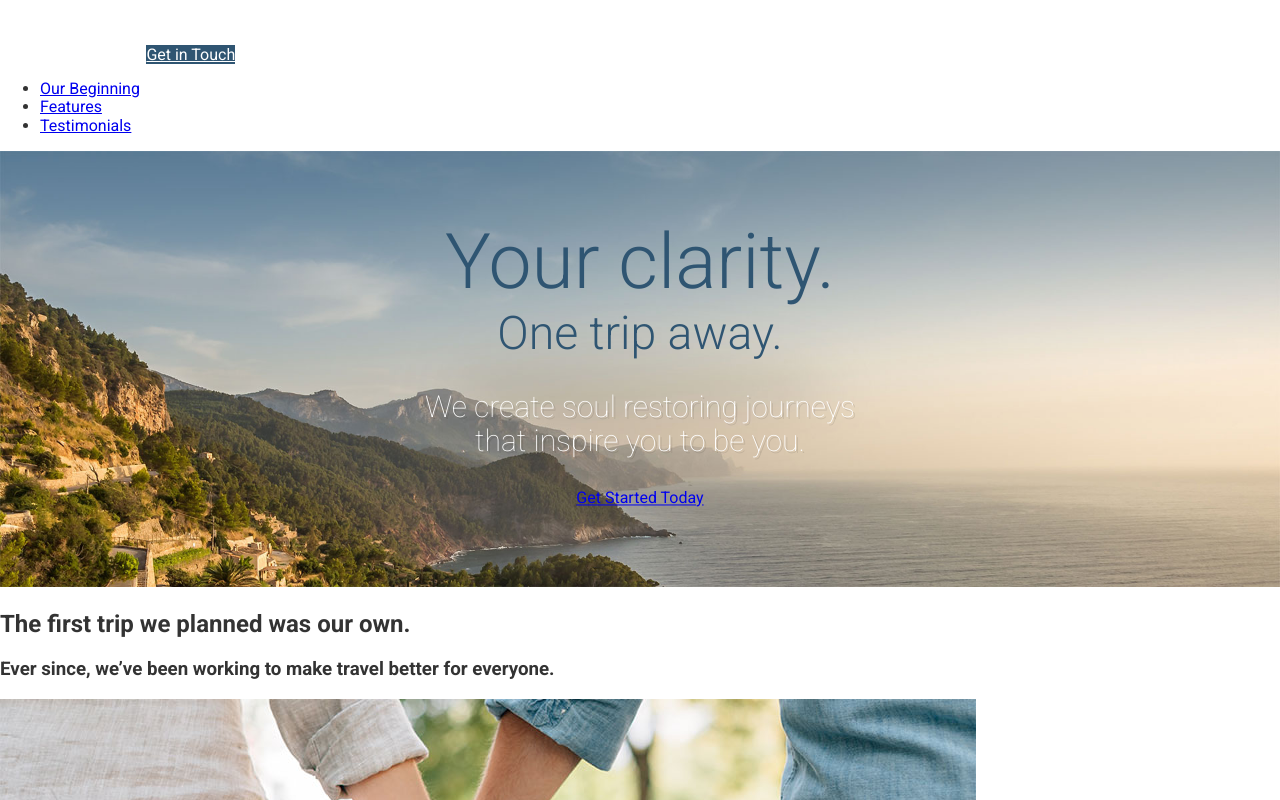
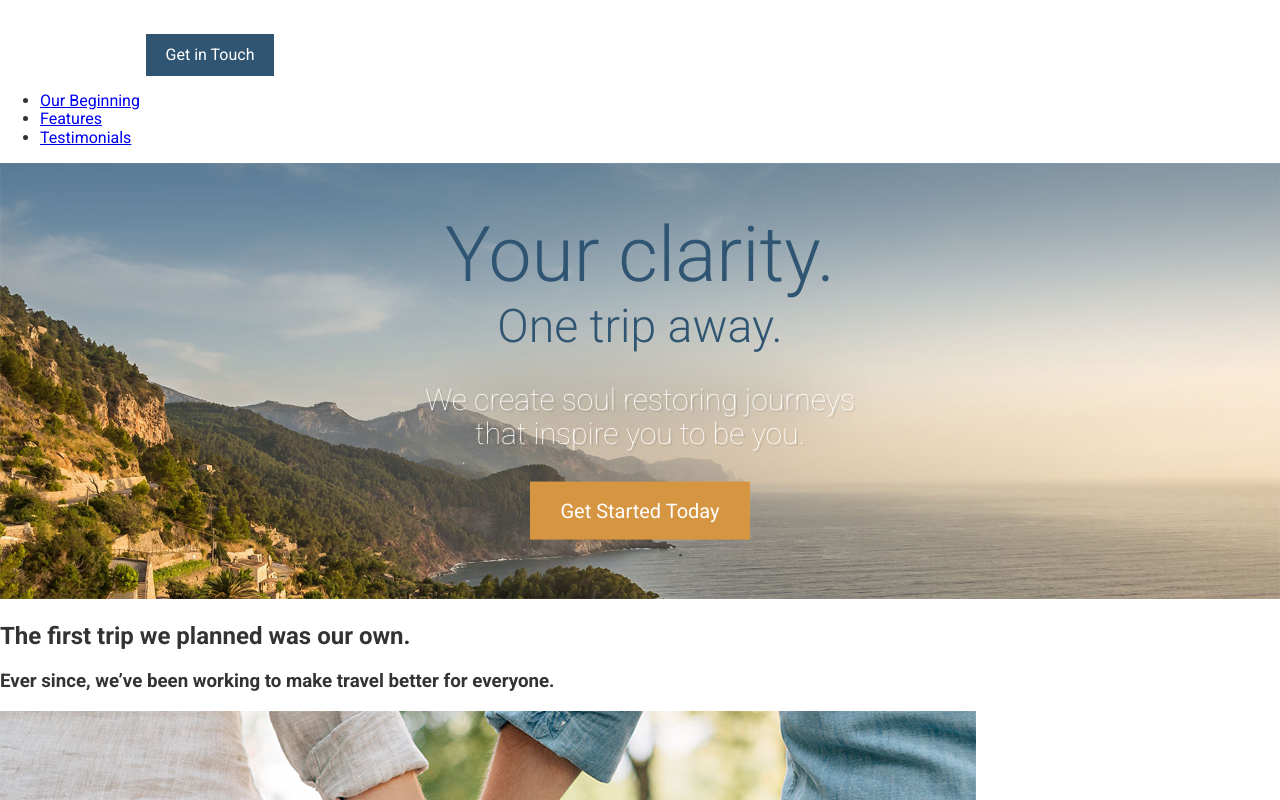
Before and after one commit to AAnderson1817/travel-prac, a website: page app/index.html in a window 1280 px wide. Shown: the top 800 px of the page. Drawn offline with Linux system fonts and the light colour scheme.

Commit message:
debugging gulp errors

```diff
--- /dev/null
+++ b/app/assets/styles/base/_variables.css
@@ -0,0 +1,2 @@
+$mainBlue: #2f5572;
+$mainOrange: #d59541;
--- a/app/assets/styles/modules/_btn.css
+++ b/app/assets/styles/modules/_btn.css
@@ -1,7 +1,17 @@
-.btn{
+.btn {
   background-color: $mainBlue;
-  color:white;
-  text-decoration:none;
-  padding: 1.2rem;
-  display:inline-block;
+  color: #FFF;
+  text-decoration: none;
+  padding: .75rem 1.2rem;
+  display: inline-block;
+
+  &--orange {
+    background-color: $mainOrange;
+  }
+
+  &--large {
+    font-size: 1.25rem;
+    padding: 1.1rem 1.9rem;
+  }
+
 }
--- a/app/assets/styles/modules/_large-hero.css
+++ b/app/assets/styles/modules/_large-hero.css
@@ -1,40 +1,37 @@
-.large-hero{
-  position:relative;
+.large-hero {
+  position: relative;
 
-  &__text-content{
-    position:absolute;
-    top:50%;
+  &__text-content {
+    position: absolute;
+    top: 50%;
     transform: translateY(-50%);
-    right:0;
-    left:0;
-    width:100%;
-    text-align:center;
+    left: 0;
+    width: 100%;
+    text-align: center;
   }
 
-  &__title{
-    font-weight:300;
+  &__title {
+    font-weight: 300;
     color: $mainBlue;
     font-size: 4.8rem;
-    margin:0;
+    margin: 0;
   }
 
-  &__subtitle{
-    font-weight:300;
+  &__subtitle {
+    font-weight: 300;
     color: $mainBlue;
     font-size: 2.9rem;
-    margin:0;
+    margin: 0;
   }
-  &__description{
-    color:#FFF;
+
+  &__description {
+    color: #FFF;
     font-size: 1.875rem;
-    font-weight:100;
-    text-shadow: 2px 2px 0 rgba(0,0,0,.1);
-    max-width:30rem;
-    margin-left:auto;
-    margin-right:auto;
+    font-weight: 100;
+    text-shadow: 2px 2px 0 rgba(0, 0, 0, .1);
+    max-width: 30rem;
+    margin-left: auto;
+    margin-right: auto;
+  }
 
-  }
-  &__link{
-
-  }
 }
--- a/app/assets/styles/styles.css
+++ b/app/assets/styles/styles.css
@@ -1,15 +1,5 @@
 @import "normalize.css";
-@import "modules/_large-hero";
 @import "base/_global";
 @import "base/_variables";
+@import "modules/_large-hero";
 @import "modules/_btn";
-
-
-body{
-  font-family:"Roboto",sans-serif;
-  color:#333;
-}
-img{
-  max-width:100%;
-  height:auto;
-}
--- a/app/index.html
+++ b/app/index.html
@@ -7,12 +7,14 @@
   <title>Clear View Escapes</title>
   <meta name="keywords" content="Travel planning, travel bundles, travel escapes, affordable travel">
   <meta name="description" content="Your clarify. One trip away. We create soul restoring journeys that inspire you to be you.">
+
   <link rel="stylesheet" href="temp/styles/styles.css">
+
 </head>
 <body>
   <header>
     <img src="assets/images/icons/clear-view-escapes.svg">
-    <a class="btn" href="#">Get in Touch</a>
+    <a href="#" class="btn">Get in Touch</a>
     <nav>
       <ul>
         <li><a href="#our-beginning">Our Beginning</a></li>
@@ -28,7 +30,7 @@
       <h1 class="large-hero__title">Your clarity.</h1>
       <h2 class="large-hero__subtitle">One trip away.</h2>
       <p class="large-hero__description">We create soul restoring journeys that inspire you to be you.</p>
-      <p><a href="#">Get Started Today</a></p>
+      <p><a href="#" class="btn btn--orange btn--large">Get Started Today</a></p>
     </div>
   </div>
 
@@ -85,7 +87,7 @@
   </div>
 
   <footer>
-    <p>Copyright &copy; 2016 Clear View Escapes. All rights reserved. <a href="#">Get in Touch</a></p>
+    <p>Copyright &copy; 2016 Clear View Escapes. All rights reserved. <a href="#" class="btn btn--orange">Get in Touch</a></p>
   </footer>
 </body>
 </html>
--- a/app/temp/styles/styles.css
+++ b/app/temp/styles/styles.css
@@ -1,71 +1,35 @@
-.large-hero{
-  position:relative;
-}
-.large-hero__text-content{
-  position:absolute;
-  top:50%;
-  -webkit-transform: translateY(-50%);
-          transform: translateY(-50%);
-  right:0;
-  left:0;
-  width:100%;
-  text-align:center;
-}
-.large-hero__title{
-  font-weight:300;
-  color: #2f5572;
-  font-size: 4.8rem;
-  margin:0;
-}
-.large-hero__subtitle{
-  font-weight:300;
-  color: #2f5572;
-  font-size: 2.9rem;
-  margin:0;
-}
-.large-hero__description{
-  color:#FFF;
-  font-size: 1.875rem;
-  font-weight:100;
-  text-shadow: 2px 2px 0 rgba(0,0,0,.1);
-  max-width:30rem;
-  margin-left:auto;
-  margin-right:auto;
-}
-.large-hero__link{}
-body{
-  font-family:"Roboto",sans-serif;
-  color:#333;
-}
-img{
-  max-width:100%;
-  height:auto;
-}
 /*! normalize.css v4.1.1 | MIT License | github.com/necolas/normalize.css */
+
 /**
  * 1. Change the default font family in all browsers (opinionated).
  * 2. Correct the line height in all browsers.
  * 3. Prevent adjustments of font size after orientation changes in IE and iOS.
  */
+
 html {
   font-family: sans-serif; /* 1 */
   line-height: 1.15; /* 2 */
   -ms-text-size-adjust: 100%; /* 3 */
   -webkit-text-size-adjust: 100%; /* 3 */
 }
+
 /**
  * Remove the margin in all browsers (opinionated).
  */
+
 body {
   margin: 0;
 }
+
 /* HTML5 display definitions
    ========================================================================== */
+
 /**
  * Add the correct display in IE 9-.
  * 1. Add the correct display in Edge, IE, and Firefox.
  * 2. Add the correct display in IE.
  */
+
 article,
 aside,
 details, /* 1 */
@@ -80,110 +44,140 @@
 summary { /* 1 */
   display: block;
 }
+
 /**
  * Add the correct display in IE 9-.
  */
+
 audio,
 canvas,
 progress,
 video {
   display: inline-block;
 }
+
 /**
  * Add the correct display in iOS 4-7.
  */
+
 audio:not([controls]) {
   display: none;
   height: 0;
 }
+
 /**
  * Add the correct vertical alignment in Chrome, Firefox, and Opera.
  */
+
 progress {
   vertical-align: baseline;
 }
+
 /**
  * Add the correct display in IE 10-.
  * 1. Add the correct display in IE.
  */
+
 template, /* 1 */
 [hidden] {
   display: none;
 }
+
 /* Links
    ========================================================================== */
+
 /**
  * 1. Remove the gray background on active links in IE 10.
  * 2. Remove gaps in links underline in iOS 8+ and Safari 8+.
  */
+
 a {
   background-color: transparent; /* 1 */
   -webkit-text-decoration-skip: objects; /* 2 */
 }
+
 /**
  * Remove the outline on focused links when they are also active or hovered
  * in all browsers (opinionated).
  */
+
 a:active,
 a:hover {
   outline-width: 0;
 }
+
 /* Text-level semantics
    ========================================================================== */
+
 /**
  * 1. Remove the bottom border in Firefox 39-.
  * 2. Add the correct text decoration in Chrome, Edge, IE, Opera, and Safari.
  */
+
 abbr[title] {
   border-bottom: none; /* 1 */
   text-decoration: underline; /* 2 */
   text-decoration: underline dotted; /* 2 */
 }
+
 /**
  * Prevent the duplicate application of `bolder` by the next rule in Safari 6.
  */
+
 b,
 strong {
   font-weight: inherit;
 }
+
 /**
  * Add the correct font weight in Chrome, Edge, and Safari.
  */
+
 b,
 strong {
   font-weight: bolder;
 }
+
 /**
  * Add the correct font style in Android 4.3-.
  */
+
 dfn {
   font-style: italic;
 }
+
 /**
  * Correct the font size and margin on `h1` elements within `section` and
  * `article` contexts in Chrome, Firefox, and Safari.
  */
+
 h1 {
   font-size: 2em;
   margin: 0.67em 0;
 }
+
 /**
  * Add the correct background and color in IE 9-.
  */
+
 mark {
   background-color: #ff0;
   color: #000;
 }
+
 /**
  * Add the correct font size in all browsers.
  */
+
 small {
   font-size: 80%;
 }
+
 /**
  * Prevent `sub` and `sup` elements from affecting the line height in
  * all browsers.
  */
+
 sub,
 sup {
   font-size: 75%;
@@ -191,32 +185,42 @@
   position: relative;
   vertical-align: baseline;
 }
+
 sub {
   bottom: -0.25em;
 }
+
 sup {
   top: -0.5em;
 }
+
 /* Embedded content
    ========================================================================== */
+
 /**
  * Remove the border on images inside links in IE 10-.
  */
+
 img {
   border-style: none;
 }
+
 /**
  * Hide the overflow in IE.
  */
+
 svg:not(:root) {
   overflow: hidden;
 }
+
 /* Grouping content
    ========================================================================== */
+
 /**
  * 1. Correct the inheritance and scaling of font size in all browsers.
  * 2. Correct the odd `em` font sizing in all browsers.
  */
+
 code,
 kbd,
 pre,
@@ -224,27 +228,34 @@
   font-family: monospace, monospace; /* 1 */
   font-size: 1em; /* 2 */
 }
+
 /**
  * Add the correct margin in IE 8.
  */
+
 figure {
   margin: 1em 40px;
 }
+
 /**
  * 1. Add the correct box sizing in Firefox.
  * 2. Show the overflow in Edge and IE.
  */
+
 hr {
   box-sizing: content-box; /* 1 */
   height: 0; /* 1 */
   overflow: visible; /* 2 */
 }
+
 /* Forms
    ========================================================================== */
+
 /**
  * 1. Change font properties to `inherit` in all browsers (opinionated).
  * 2. Remove the margin in Firefox and Safari.
  */
+
 button,
 input,
 optgroup,
@@ -253,42 +264,52 @@
   font: inherit; /* 1 */
   margin: 0; /* 2 */
 }
+
 /**
  * Restore the font weight unset by the previous rule.
  */
+
 optgroup {
   font-weight: bold;
 }
+
 /**
  * Show the overflow in IE.
  * 1. Show the overflow in Edge.
  */
+
 button,
 input { /* 1 */
   overflow: visible;
 }
+
 /**
  * Remove the inheritance of text transform in Edge, Firefox, and IE.
  * 1. Remove the inheritance of text transform in Firefox.
  */
+
 button,
 select { /* 1 */
   text-transform: none;
 }
+
 /**
  * 1. Prevent a WebKit bug where (2) destroys native `audio` and `video`
  *    controls in Android 4.
  * 2. Correct the inability to style clickable types in iOS and Safari.
  */
+
 button,
 html [type="button"], /* 1 */
 [type="reset"],
 [type="submit"] {
   -webkit-appearance: button; /* 2 */
 }
+
 /**
  * Remove the inner border and padding in Firefox.
  */
+
 button::-moz-focus-inner,
 [type="button"]::-moz-focus-inner,
 [type="reset"]::-moz-focus-inner,
@@ -296,29 +317,35 @@
   border-style: none;
   padding: 0;
 }
+
 /**
  * Restore the focus styles unset by the previous rule.
  */
+
 button:-moz-focusring,
 [type="button"]:-moz-focusring,
 [type="reset"]:-moz-focusring,
 [type="submit"]:-moz-focusring {
   outline: 1px dotted ButtonText;
 }
+
 /**
  * Change the border, margin, and padding in all browsers (opinionated).
  */
+
 fieldset {
   border: 1px solid #c0c0c0;
   margin: 0 2px;
   padding: 0.35em 0.625em 0.75em;
 }
+
 /**
  * 1. Correct the text wrapping in Edge and IE.
  * 2. Correct the color inheritance from `fieldset` elements in IE.
  * 3. Remove the padding so developers are not caught out when they zero out
  *    `fieldset` elements in all browsers.
  */
+
 legend {
   box-sizing: border-box; /* 1 */
   color: inherit; /* 2 */
@@ -327,63 +354,136 @@
   padding: 0; /* 3 */
   white-space: normal; /* 1 */
 }
+
 /**
  * Remove the default vertical scrollbar in IE.
  */
+
 textarea {
   overflow: auto;
 }
+
 /**
  * 1. Add the correct box sizing in IE 10-.
  * 2. Remove the padding in IE 10-.
  */
+
 [type="checkbox"],
 [type="radio"] {
   box-sizing: border-box; /* 1 */
   padding: 0; /* 2 */
 }
+
 /**
  * Correct the cursor style of increment and decrement buttons in Chrome.
  */
+
 [type="number"]::-webkit-inner-spin-button,
 [type="number"]::-webkit-outer-spin-button {
   height: auto;
 }
+
 /**
  * 1. Correct the odd appearance in Chrome and Safari.
  * 2. Correct the outline style in Safari.
  */
+
 [type="search"] {
   -webkit-appearance: textfield; /* 1 */
   outline-offset: -2px; /* 2 */
 }
+
 /**
  * Remove the inner padding and cancel buttons in Chrome and Safari on OS X.
  */
+
 [type="search"]::-webkit-search-cancel-button,
 [type="search"]::-webkit-search-decoration {
   -webkit-appearance: none;
 }
+
 /**
  * Correct the text style of placeholders in Chrome, Edge, and Safari.
  */
+
 ::-webkit-input-placeholder {
   color: inherit;
   opacity: 0.54;
 }
+
 /**
  * 1. Correct the inability to style clickable types in iOS and Safari.
  * 2. Change font properties to `inherit` in Safari.
  */
+
 ::-webkit-file-upload-button {
   -webkit-appearance: button; /* 1 */
   font: inherit; /* 2 */
 }
-.btn{
-  background-color: #2f5572;
-  color:white;
+
+body{
+  font-family:"Roboto",sans-serif;
+  color:#333;
 }
+
 img{
   max-width:100%;
   height:auto;
 }
+
+.large-hero {
+  position: relative;
+
+}
+
+.large-hero__text-content {
+  position: absolute;
+  top: 50%;
+  -webkit-transform: translateY(-50%);
+          transform: translateY(-50%);
+  left: 0;
+  width: 100%;
+  text-align: center;
+}
+
+.large-hero__title {
+  font-weight: 300;
+  color: #2f5572;
+  font-size: 4.8rem;
+  margin: 0;
+}
+
+.large-hero__subtitle {
+  font-weight: 300;
+  color: #2f5572;
+  font-size: 2.9rem;
+  margin: 0;
+}
+
+.large-hero__description {
+  color: #FFF;
+  font-size: 1.875rem;
+  font-weight: 100;
+  text-shadow: 2px 2px 0 rgba(0, 0, 0, .1);
+  max-width: 30rem;
+  margin-left: auto;
+  margin-right: auto;
+}
+
+.btn {
+  background-color: #2f5572;
+  color: #FFF;
+  text-decoration: none;
+  padding: .75rem 1.2rem;
+  display: inline-block;
+
+}
+
+.btn--orange {
+  background-color: #d59541;
+}
+
+.btn--large {
+  font-size: 1.25rem;
+  padding: 1.1rem 1.9rem;
+}
```
